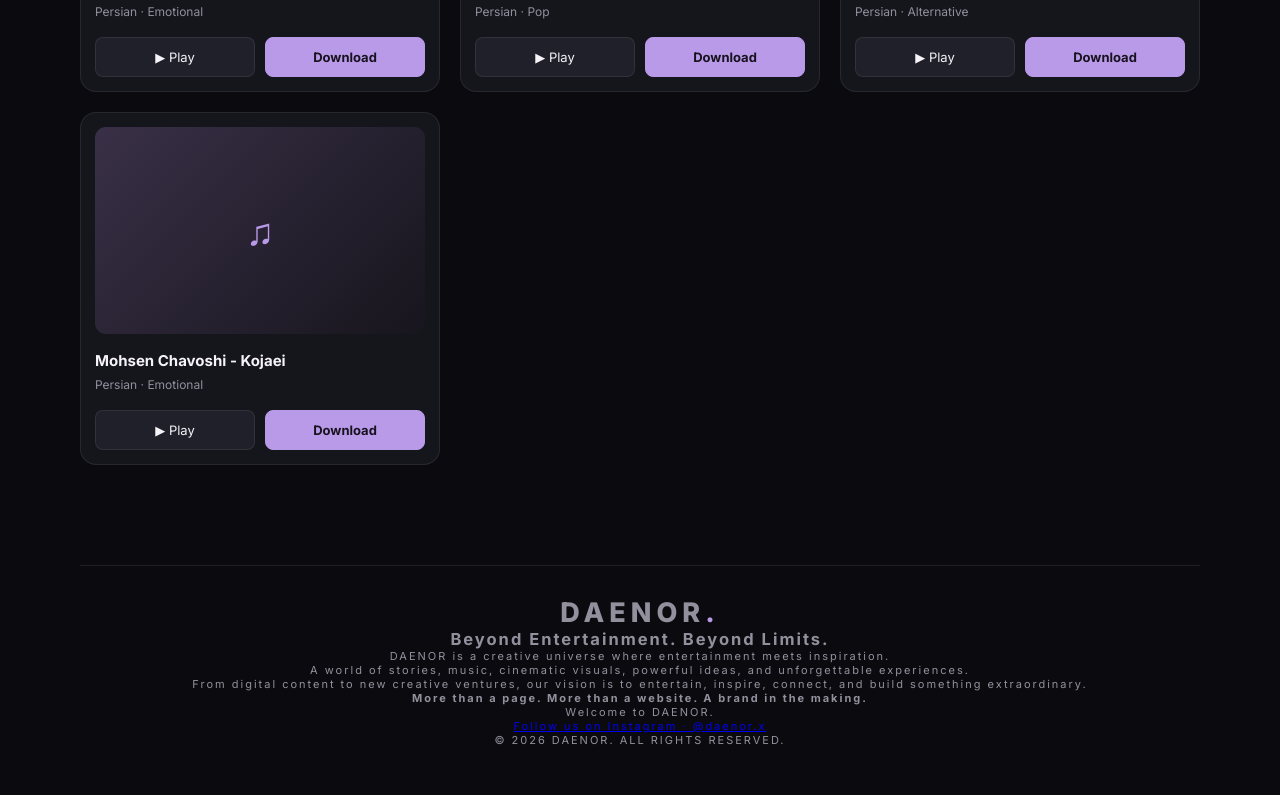
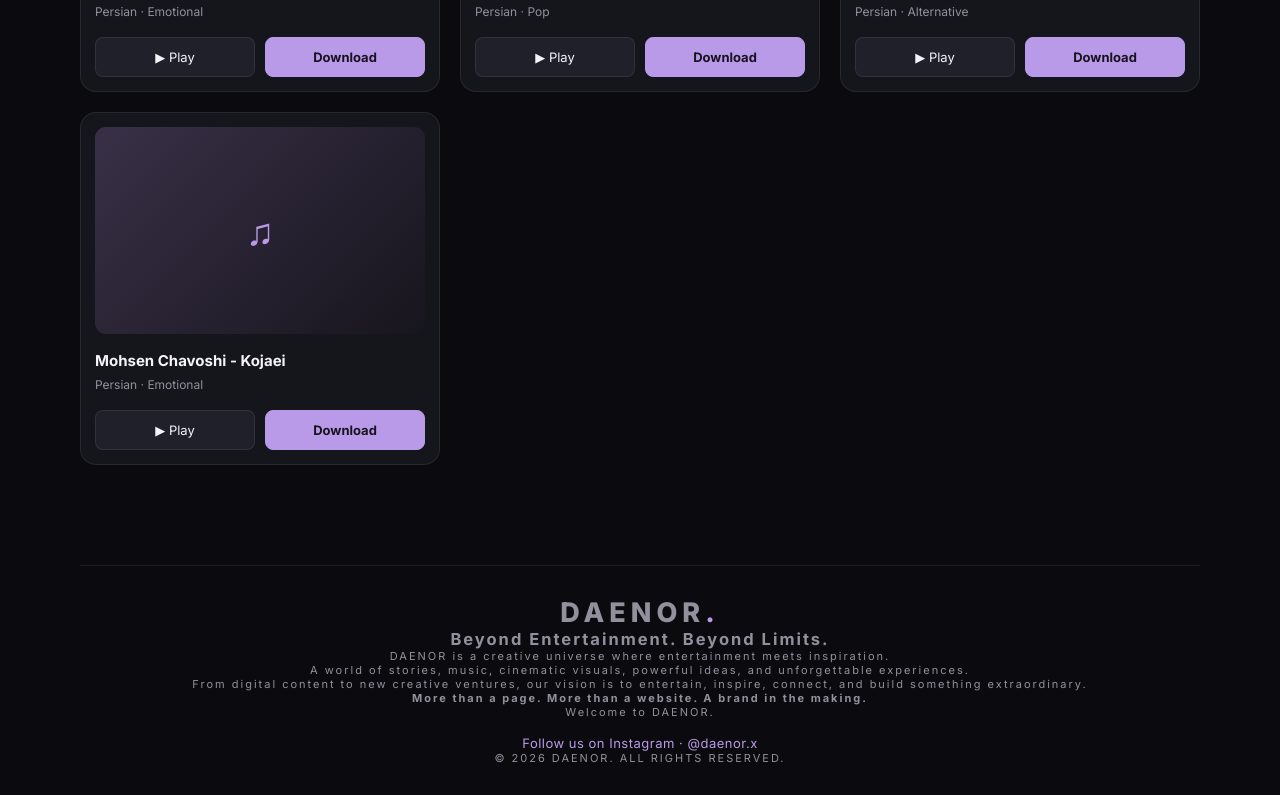
Before and after one commit to Daenorx/Daenor, a plain HTML site: page index.html in a window 1280 px wide. Shown: the part 971-1766 px from the top of the page. Drawn offline with Linux system fonts and the light colour scheme.

Commit message:
Improve Instagram link styling

```diff
--- a/style.css
+++ b/style.css
@@ -229,6 +229,20 @@ footer {
     letter-spacing: 2px;
 }
 
+footer .about-content a {
+    display: inline-block;
+    margin-top: 16px;
+    color: var(--accent);
+    text-decoration: none;
+    font-size: 13px;
+    letter-spacing: .5px;
+    transition: .25s;
+}
+
+footer .about-content a:hover {
+    color: #d0baf0;
+}
+
 @media (max-width: 700px) {
     header {
         height: 70px;
```
